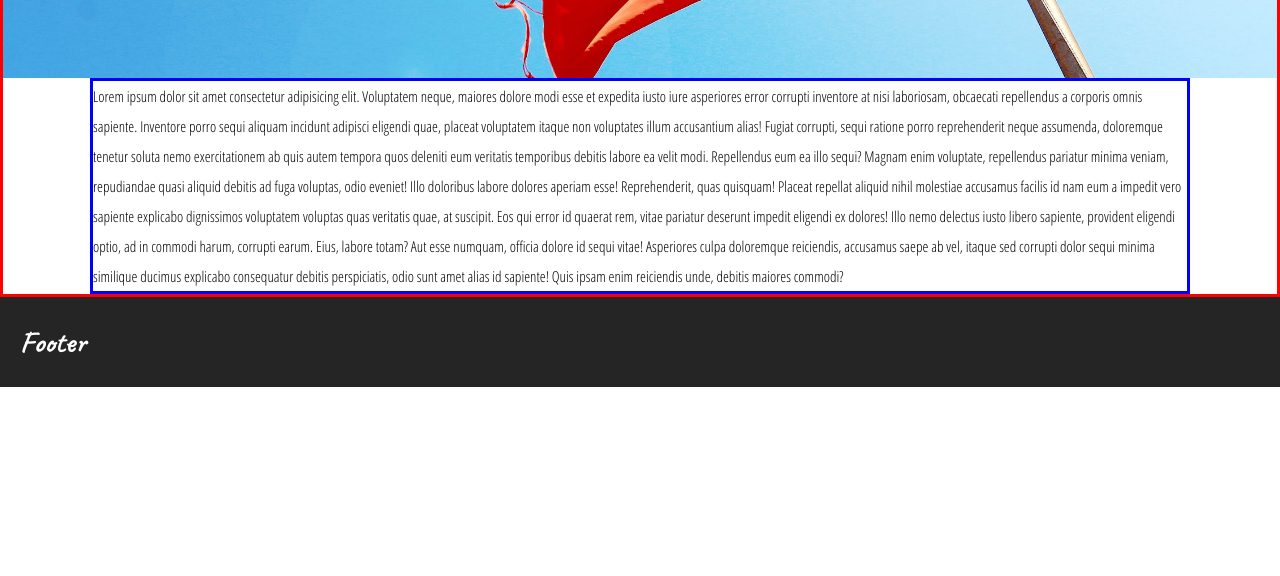
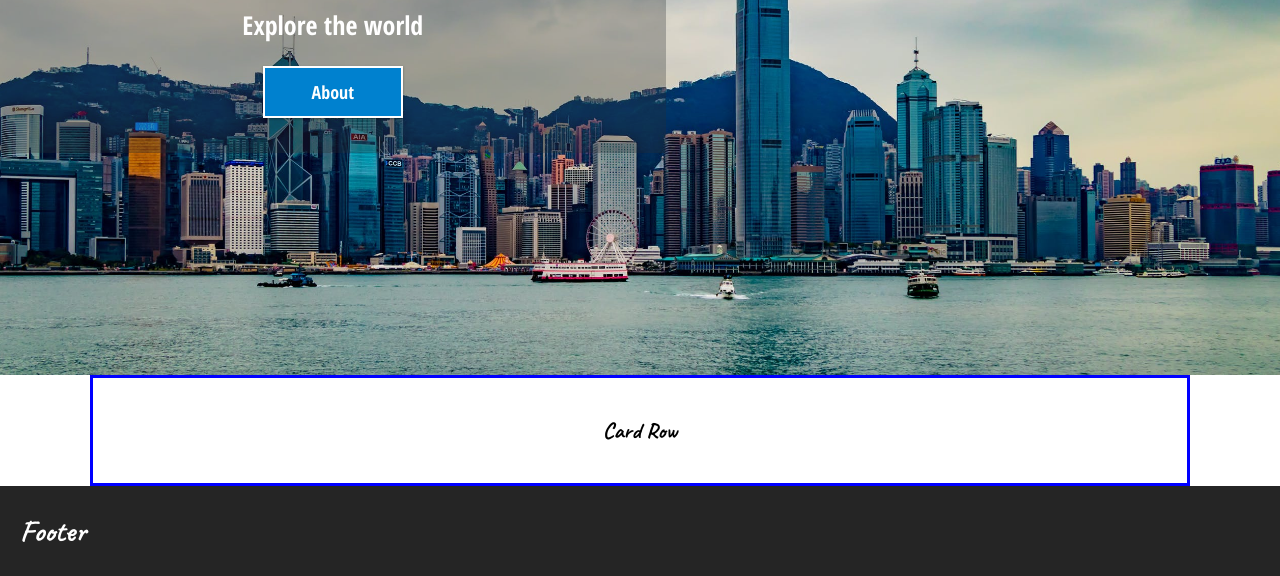
Before and after one commit to masiucd/topic-ultras, a Gatsby site: page / in a window 1280 px wide. Shown: the part 433-1009 px from the top of the page. Before the commit the page ends 820 px from the top, so only its background shows below. Built offline with nearby package versions, Linux system fonts and the light colour scheme; Gatsby itself is replaced by a stand-in of ours.

Commit message:
card row

```diff
--- a/gatsby-config.js
+++ b/gatsby-config.js
@@ -2,7 +2,7 @@ module.exports = {
   siteMetadata: {
     title: 'On the Go Tours',
     titleTemplate: '%s · The Real Deal',
-    description: "Itialn's place to eat",
+    description: 'Explore the world',
     keywords: 'pasta,italy,pizza,wine,family,football',
     siteUrl: 'https://marcelable.com',
     image: '/images/italy.jpg',
--- a/src/components/Title.tsx
+++ b/src/components/Title.tsx
@@ -8,10 +8,14 @@ interface Props {
   subTitle?: string
   bgShadow?: boolean
   cta?: boolean
+  left?: boolean
+  ctaText?: string
+  page?: string
 }
 
 interface TitleStylesProps {
   bgShadow?: boolean
+  left?: boolean
 }
 
 const StyledTitle = styled.section<TitleStylesProps>`
@@ -28,6 +32,8 @@ const StyledTitle = styled.section<TitleStylesProps>`
   h3 {
     font-size: 2.6rem;
   }
+  position: ${({ left }) => left && 'absolute'};
+  left: ${({ left }) => left && '0'};
 
   @media (max-width: 900px) {
     width: 62vw;
@@ -37,15 +43,23 @@ const StyledTitle = styled.section<TitleStylesProps>`
   }
 `
 
-const Title: React.FC<Props> = ({ bgShadow, title, subTitle, cta }) => {
+const Title: React.FC<Props> = ({
+  bgShadow,
+  title,
+  subTitle,
+  cta,
+  left,
+  ctaText,
+  page,
+}) => {
   return (
-    <StyledTitle bgShadow={bgShadow}>
+    <StyledTitle bgShadow={bgShadow} left={left}>
       <h1>{title}</h1>
       {subTitle && <h3>{subTitle}</h3>}
       {cta && (
         <div className="btnWrapper">
           {' '}
-          <StyledBtn>Cta</StyledBtn>
+          <StyledBtn to={`/${page || 'about'}`}>{ctaText || 'About'}</StyledBtn>
         </div>
       )}
     </StyledTitle>
--- a/src/components/elements/Hero.tsx
+++ b/src/components/elements/Hero.tsx
@@ -14,7 +14,7 @@ interface Props {
 
 const query = graphql`
   {
-    hero: file(relativePath: { eq: "italy.jpg" }) {
+    hero: file(relativePath: { eq: "hong1.jpeg" }) {
       childImageSharp {
         fluid(quality: 90, maxWidth: 1290) {
           ...GatsbyImageSharpFluid_withWebp
@@ -46,7 +46,7 @@ const Hero: React.FC<Props> = ({ className, children, heroBg, home }) => {
 
 export default styled(Hero)`
   ${handleFlex('column', 'center', 'center')};
-  min-height: ${props => (props.home ? 'calc(90vh - 322px)' : '50vh')};
+  min-height: ${props => (props.home ? 'calc(90vh - 22px)' : '50vh')};
   background-position: bottom center;
   background-size: cover;
   opacity: 1 !important;
--- /dev/null
+++ b/src/components/home/CardRow.tsx
@@ -0,0 +1,24 @@
+import * as React from 'react'
+import styled from 'styled-components'
+import { handleFlex } from '../styles/utils/helpers'
+
+interface Props {}
+
+const CardRowStyles = styled.section`
+  padding: 3rem 1rem;
+  ${handleFlex('column', 'center', 'center')}
+  @media (min-width: 950px) {
+    ${handleFlex('row', 'center', 'center')}
+  }
+`
+
+const CardRow: React.FC<Props> = () => {
+  let a
+  return (
+    <CardRowStyles>
+      {' '}
+      <h1> Card Row </h1>{' '}
+    </CardRowStyles>
+  )
+}
+export default CardRow
--- a/src/components/layout/index.tsx
+++ b/src/components/layout/index.tsx
@@ -27,7 +27,6 @@ export const Page = styled.div`
 
 const Main = styled.main`
   flex-grow: 1 auto;
-  border: 3px solid red;
 `
 
 const theme: DefaultTheme = {
--- a/src/components/styles/Button.tsx
+++ b/src/components/styles/Button.tsx
@@ -1,10 +1,12 @@
 import styled from 'styled-components'
+import { Link } from 'gatsby'
 
-export const StyledBtn = styled.button`
+export const StyledBtn = styled(Link)`
   padding: 0.6rem 0.9rem;
   font-size: 1.8rem;
   border: ${props => props.theme.colors.white} 2px solid;
   width: 14rem;
+  text-align: center;
   ${props => props.theme.shadows.elevations[1]};
   background-image: -webkit-gradient(
     linear,
--- a/src/pages/index.tsx
+++ b/src/pages/index.tsx
@@ -1,47 +1,51 @@
 import * as React from 'react'
 
-import { PageProps } from 'gatsby'
+import { PageProps, graphql } from 'gatsby'
 import Layout, { Page } from '../components/layout'
 import Title from '../components/Title'
 import Hero from '../components/elements/Hero'
+import CardRow from '../components/home/CardRow'
 
-const IndexPage: React.FC<PageProps> = () => (
+interface IndexQuery {
+  site: {
+    siteMetadata: {
+      title: string
+      description: string
+    }
+  }
+}
+
+const IndexPage: React.FC<PageProps<IndexQuery>> = ({ data }) => {
+  const { title, description } = data.site.siteMetadata
+  return (
     <Layout>
       <Hero className="Hero" home>
         <Title
-        title="Giannu e Pinotto"
-        subTitle="Teh best from Italy🇮🇹"
+          title={title}
+          subTitle={description}
           cta
           bgShadow
+          left
+          ctaText="About"
+          page="about"
         />
       </Hero>
       <Page>
-      <p>
-        Lorem ipsum dolor sit amet consectetur adipisicing elit. Voluptatem
-        neque, maiores dolore modi esse et expedita iusto iure asperiores error
-        corrupti inventore at nisi laboriosam, obcaecati repellendus a corporis
-        omnis sapiente. Inventore porro sequi aliquam incidunt adipisci eligendi
-        quae, placeat voluptatem itaque non voluptates illum accusantium alias!
-        Fugiat corrupti, sequi ratione porro reprehenderit neque assumenda,
-        doloremque tenetur soluta nemo exercitationem ab quis autem tempora quos
-        deleniti eum veritatis temporibus debitis labore ea velit modi.
-        Repellendus eum ea illo sequi? Magnam enim voluptate, repellendus
-        pariatur minima veniam, repudiandae quasi aliquid debitis ad fuga
-        voluptas, odio eveniet! Illo doloribus labore dolores aperiam esse!
-        Reprehenderit, quas quisquam! Placeat repellat aliquid nihil molestiae
-        accusamus facilis id nam eum a impedit vero sapiente explicabo
-        dignissimos voluptatem voluptas quas veritatis quae, at suscipit. Eos
-        qui error id quaerat rem, vitae pariatur deserunt impedit eligendi ex
-        dolores! Illo nemo delectus iusto libero sapiente, provident eligendi
-        optio, ad in commodi harum, corrupti earum. Eius, labore totam? Aut esse
-        numquam, officia dolore id sequi vitae! Asperiores culpa doloremque
-        reiciendis, accusamus saepe ab vel, itaque sed corrupti dolor sequi
-        minima similique ducimus explicabo consequatur debitis perspiciatis,
-        odio sunt amet alias id sapiente! Quis ipsam enim reiciendis unde,
-        debitis maiores commodi?
-      </p>
+        <CardRow />
       </Page>
     </Layout>
   )
+}
+
+export const PAGE_QUERY = graphql`
+  {
+    site {
+      siteMetadata {
+        title
+        description
+      }
+    }
+  }
+`
 
 export default IndexPage
```
Also changed, not shown: src/components/elements/Card.s.tsx (added, +17 -0 lines), src/images/hong1.jpeg (added), src/images/hong2.jpeg (added), src/images/hong3.jpeg (added), src/images/la1.jpeg (added), src/images/la2.jpeg (added), src/images/la3.jpeg (added). Lines whose indentation alone changed are shown as unchanged.
